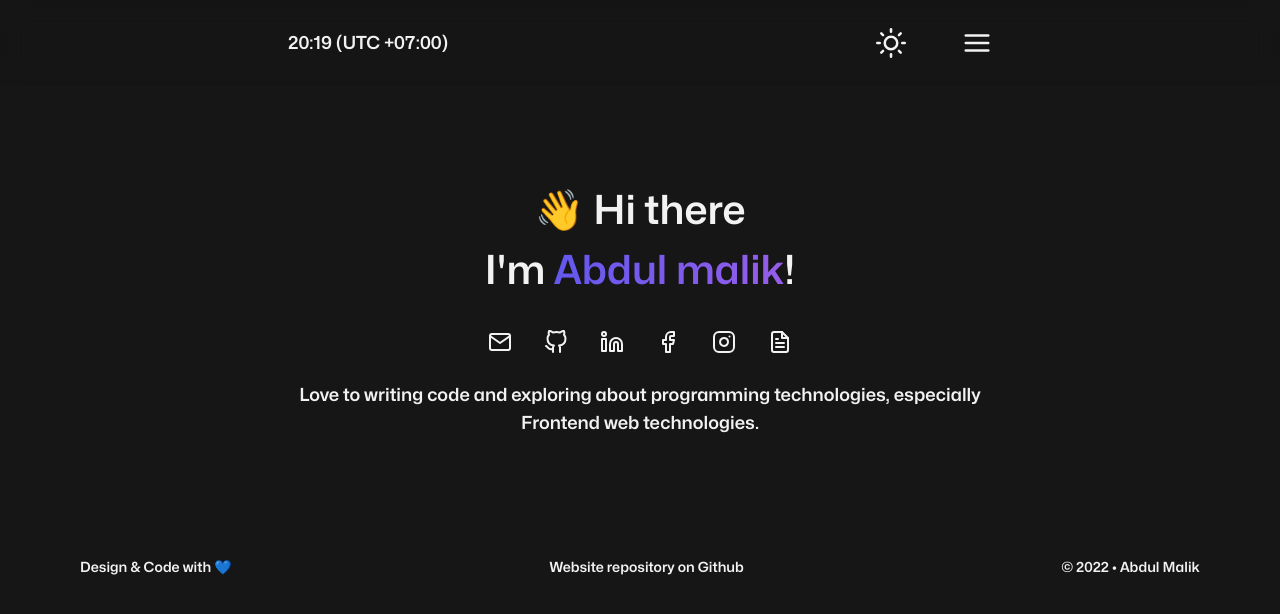
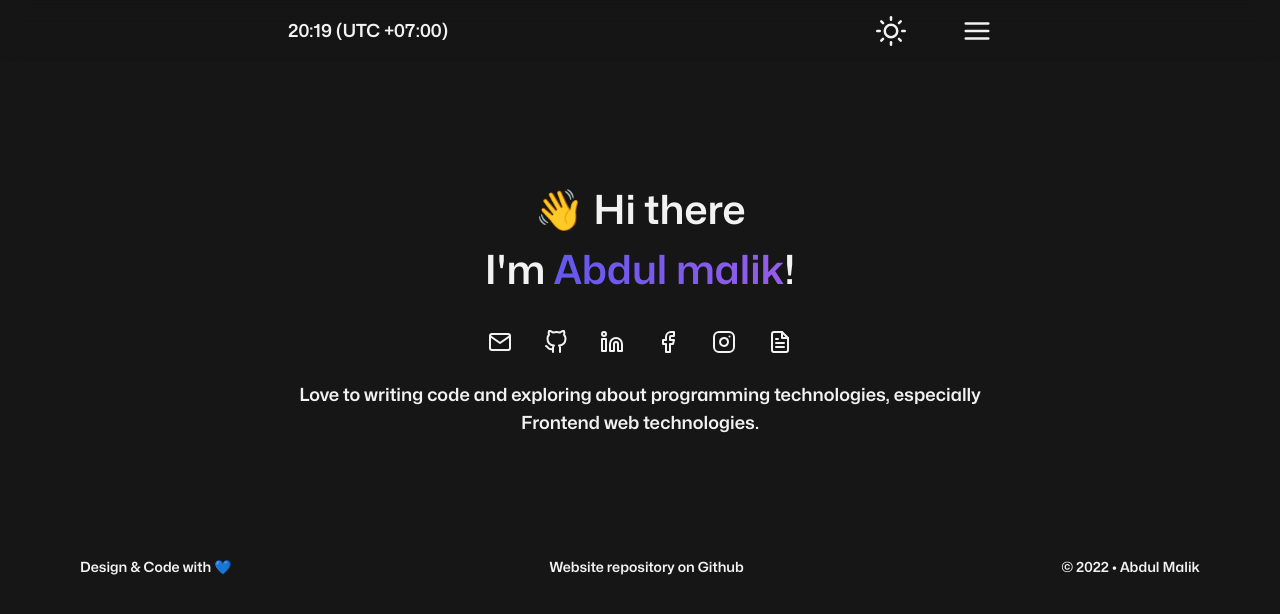
Before and after one commit to up2dul/up2dul.my.id, a Next.js app: page / in a window 1280 px wide. Shown: the top 614 px of the page. Built offline with nearby package versions, Linux system fonts and the light colour scheme.

Commit message:
refactor(comps): create ButtonTheme and NavMenu component
split ButtonTheme and NavMenu into a new component from Navbar

```diff
--- /dev/null
+++ b/src/components/ButtonTheme.tsx
@@ -0,0 +1,18 @@
+import { useTheme } from 'next-themes';
+import { FiMoon, FiSun } from 'react-icons/fi';
+
+import Tooltip from './Tooltip';
+
+const ButtonTheme = () => {
+  const { theme, setTheme } = useTheme();
+
+  const toggleTheme = (): void => (theme === 'dark' ? setTheme('light') : setTheme('dark'));
+
+  return (
+    <Tooltip content={`Switch to ${theme === 'dark' ? 'light' : 'dark'} theme`}>
+      <button onClick={toggleTheme}>{theme === 'dark' ? <FiSun /> : <FiMoon />}</button>
+    </Tooltip>
+  );
+};
+
+export default ButtonTheme;
--- /dev/null
+++ b/src/components/NavMenu.tsx
@@ -0,0 +1,26 @@
+import { FiX } from 'react-icons/fi';
+
+const NavMenu = ({ onCloseClick }: { onCloseClick: () => void }) => (
+  <aside className='fixed top-0 z-10 flex h-screen w-full items-center justify-center bg-black/10 backdrop-blur-md'>
+    <button
+      className='absolute right-6 top-8 text-5xl sm:right-20 md:right-40 lg:right-56 xl:right-72'
+      onClick={onCloseClick}
+    >
+      <FiX />
+    </button>
+
+    <ul className='text-center'>
+      <li>
+        <h1>Home</h1>
+      </li>
+      <li>
+        <h1>About</h1>
+      </li>
+      <li>
+        <h1>Projects</h1>
+      </li>
+    </ul>
+  </aside>
+);
+
+export default NavMenu;
--- a/src/components/Navbar.tsx
+++ b/src/components/Navbar.tsx
@@ -1,29 +1,26 @@
 import { useEffect, useState } from 'react';
-import { useTheme } from 'next-themes';
-import { FiMenu, FiMoon, FiSun, FiX } from 'react-icons/fi';
+import { FiMenu } from 'react-icons/fi';
 
 import { getTime } from '@/utils/helpers';
+import ButtonTheme from './ButtonTheme';
+import NavMenu from './NavMenu';
 
 const Navbar = () => {
   const [mounted, setMounted] = useState<boolean>(false);
   const [isMenuShow, setIsMenuShow] = useState<boolean>(false);
-  const { theme, setTheme } = useTheme();
-
   const currentTime: string = getTime();
 
   useEffect(() => setMounted(true), []);
 
   if (!mounted) return null;
 
-  const toggleTheme = (): void => (theme === 'dark' ? setTheme('light') : setTheme('dark'));
-
   return (
     <>
-      <nav className='px-container fixed top-0 flex w-full flex-col items-center justify-between gap-4 py-7 backdrop-blur-md dark:bg-black/10 sm:flex-row'>
+      <nav className='px-container fixed top-0 flex w-full flex-col items-center justify-between gap-4 py-3 backdrop-blur-md dark:bg-black/10 sm:flex-row sm:py-4'>
         <h3>{currentTime} (UTC +07:00)</h3>
 
-        <div className='flex items-center gap-14 text-3xl'>
-          <button onClick={toggleTheme}>{theme === 'dark' ? <FiSun /> : <FiMoon />}</button>
+        <div className='flex w-full items-center justify-evenly gap-14 text-3xl sm:w-auto'>
+          <ButtonTheme />
 
           <button onClick={() => setIsMenuShow(true)}>
             <FiMenu />
@@ -31,26 +28,7 @@ const Navbar = () => {
         </div>
       </nav>
 
-      {isMenuShow && (
-        <aside className='fixed top-0 z-10 flex h-screen w-full items-center justify-center bg-black/10 backdrop-blur-md'>
-          <button
-            className='absolute right-6 top-8 text-5xl sm:right-20 md:right-40 lg:right-56 xl:right-72'
-            onClick={() => setIsMenuShow(false)}>
-            <FiX />
-          </button>
-          <ul className='text-center'>
-            <li>
-              <h1>Home</h1>
-            </li>
-            <li>
-              <h1>About</h1>
-            </li>
-            <li>
-              <h1>Projects</h1>
-            </li>
-          </ul>
-        </aside>
-      )}
+      {isMenuShow && <NavMenu onCloseClick={() => setIsMenuShow(false)} />}
     </>
   );
 };
```
